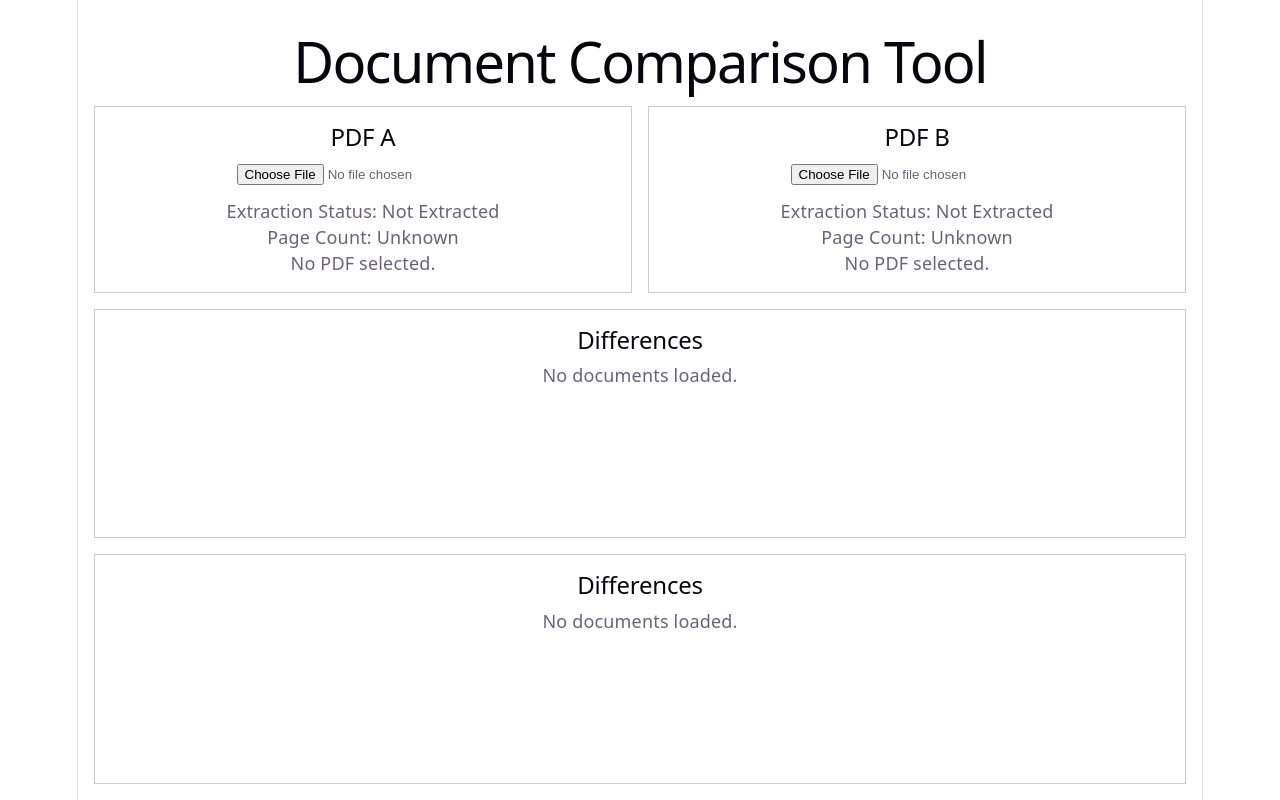
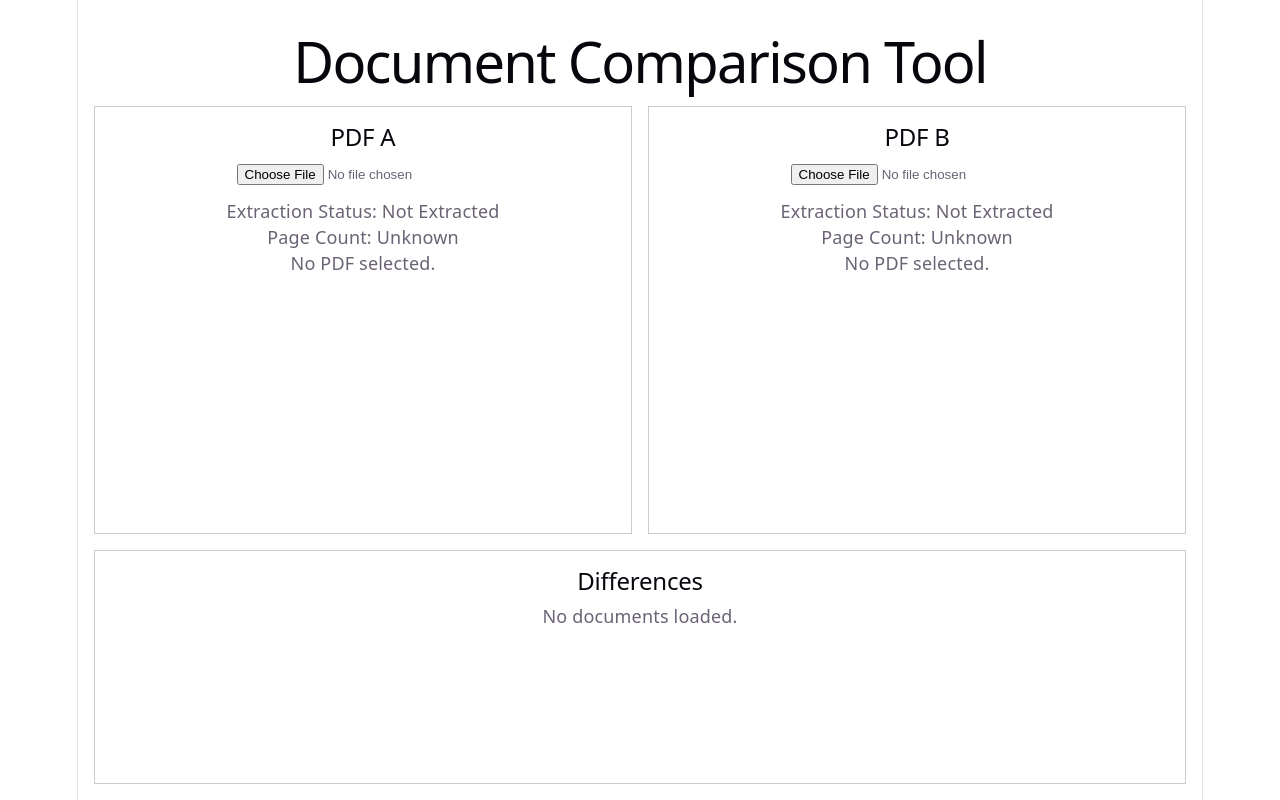
Before and after one commit to nier122/document-comparison-tool, a React (Vite) app in the folder frontend/: page / in a window 1280 px wide. Built offline with nearby package versions, Linux system fonts and the light colour scheme.

Commit message:
Render differences from comparison workspace

```diff
--- a/frontend/src/App.tsx
+++ b/frontend/src/App.tsx
@@ -1,4 +1,3 @@
-import DifferencePanel from './components/DifferencePanel';
 import SideBySideViewer from './components/SideBySideViewer';
 
 function App() {
@@ -14,7 +13,6 @@ function App() {
     >
       <h1>Document Comparison Tool</h1>
       <SideBySideViewer />
-      <DifferencePanel />
     </div>
   );
 }
```
